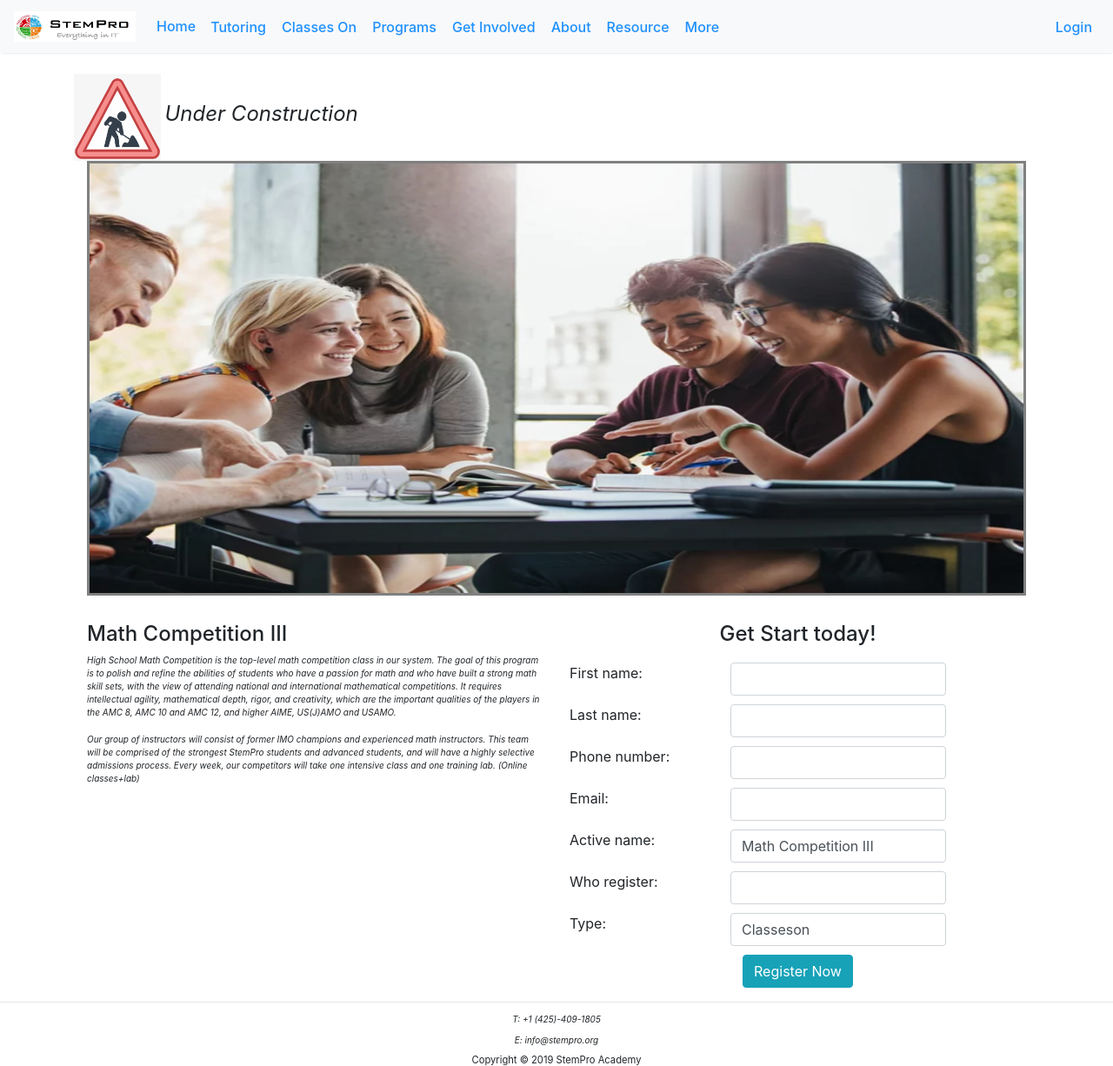
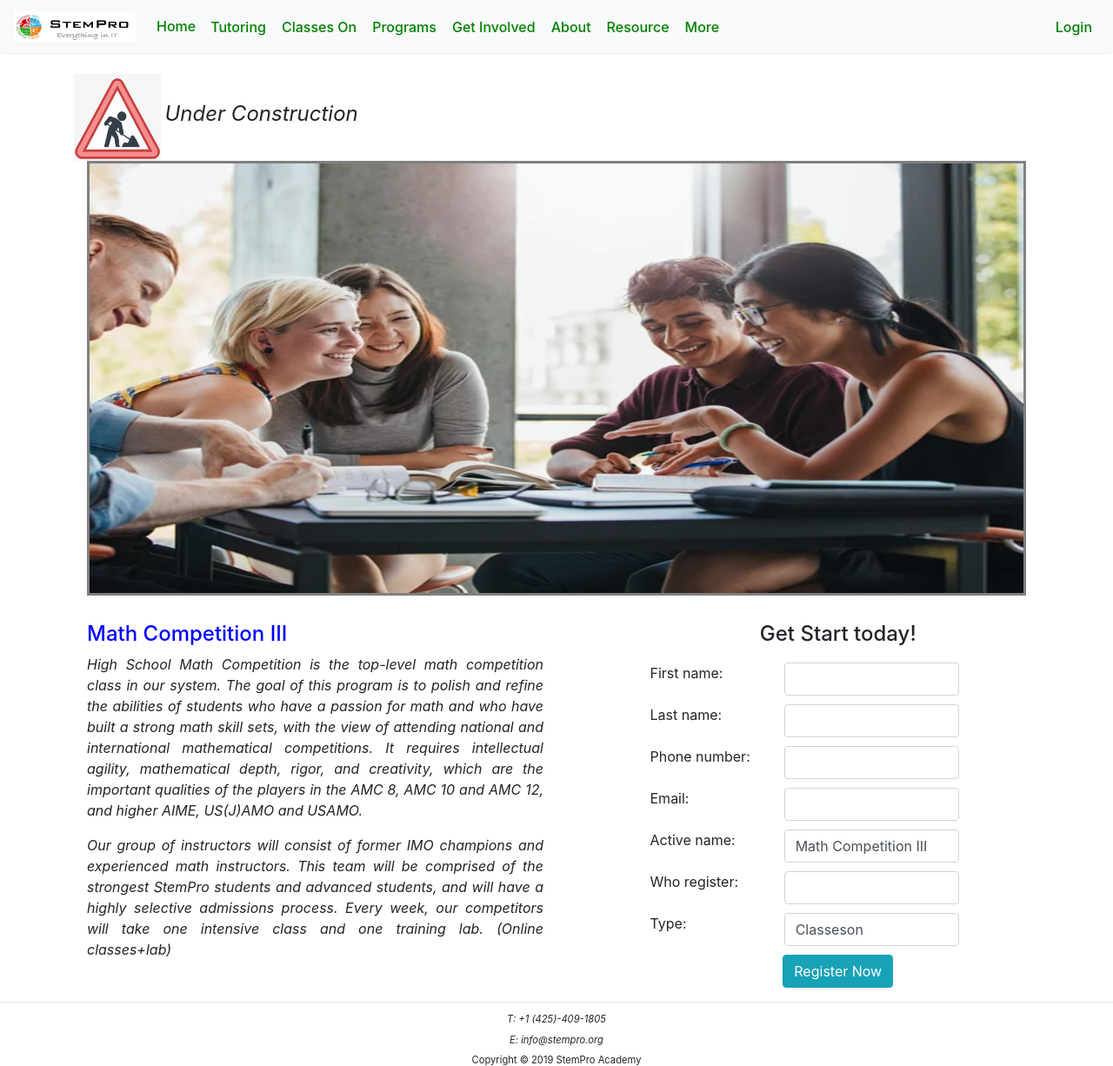
Before and after one commit to PrecociouslyDigital/stempro, a Django app: page /users/math_3 in a window 1280 px wide. Shown: the whole page at 87% size. Run offline with Django 3.2, Linux system fonts and the light colour scheme; some libraries are stand-ins or nearby versions.

Commit message:
update style

```diff
--- a/static/css/style.css
+++ b/static/css/style.css
@@ -9,7 +9,6 @@ button:focus {
 .signup_class {
   line-height: 0.9em;
 }
-
 
 .recommend {
   position: relative;
@@ -45,7 +44,6 @@ button:focus {
 }
 
 p {
-  font-size: 10px;
   font-style: oblique;
 }
 
--- a/templates/base.html
+++ b/templates/base.html
@@ -30,9 +30,9 @@
             </div>
             <div class="collapse navbar-collapse" id="navbarNavAltMarkup">
                 <ul class="nav navbar-nav">
-                    <li><a class="nav-item nav-link" href="{% url 'home' %}" style="color:dodgerblue; font-weight: 500;">Home</a></li>
+                    <li><a class="nav-item nav-link" href="{% url 'home' %}" style="color:green; font-weight: 500;">Home</a></li>
                     <li class="nav-item dropdown">
-                      <button role="button" type="button" class="nav-link dropdown btn" data-toggle="dropdown" style="color:dodgerblue;font-weight:500;">
+                      <button role="button" type="button" class="nav-link dropdown btn" data-toggle="dropdown" style="color:green;font-weight:500;">
                           Tutoring
                       </button>
                       <div class="dropdown-menu" aria-labelledby="navbarDropdown">
@@ -43,7 +43,7 @@
                     </li>
 
                     <li class="nav-item dropdown">
-                      <button role="button" type="button" class="nav-link dropdown btn" data-toggle="dropdown" style="color:dodgerblue; font-weight: 500;">
+                      <button role="button" type="button" class="nav-link dropdown btn" data-toggle="dropdown" style="color:green; font-weight: 500;">
                           Classes On
                       </button>
                       <div class="dropdown-menu" aria-labelledby="navbarDropdown">
@@ -55,7 +55,7 @@
                     </li>
 
                     <li class="nav-item dropdown">
-                      <button role="button" type="button" class="nav-link dropdown btn" data-toggle="dropdown" style="color:dodgerblue; font-weight: 500;">
+                      <button role="button" type="button" class="nav-link dropdown btn" data-toggle="dropdown" style="color:green; font-weight: 500;">
                           Programs
                       </button>
                       <div class="dropdown-menu" aria-labelledby="navbarDropdown">
@@ -66,7 +66,7 @@
                     </li>
 
                     <li class="nav-item dropdown">
-                      <button role="button" type="button" class="nav-link dropdown btn" data-toggle="dropdown" style="color:dodgerblue; font-weight: 500;">
+                      <button role="button" type="button" class="nav-link dropdown btn" data-toggle="dropdown" style="color:green; font-weight: 500;">
                           Get Involved
                       </button>
                       <div class="dropdown-menu" aria-labelledby="navbarDropdown">
@@ -77,7 +77,7 @@
                     </li>
 
                     <li class="nav-item dropdown">
-                      <button role="button" type="button" class="nav-link dropdown btn" data-toggle="dropdown" style="color:dodgerblue; font-weight: 500;">
+                      <button role="button" type="button" class="nav-link dropdown btn" data-toggle="dropdown" style="color:green; font-weight: 500;">
                           About
                       </button>
                       <div class="dropdown-menu" aria-labelledby="navbarDropdown">
@@ -87,7 +87,7 @@
                     </li>
 
                     <li class="nav-item dropdown">
-                      <button role="button" type="button" class="nav-link dropdown btn" data-toggle="dropdown" style="color:dodgerblue; font-weight: 500;">
+                      <button role="button" type="button" class="nav-link dropdown btn" data-toggle="dropdown" style="color:green; font-weight: 500;">
                           Resource
                       </button>
                       <div class="dropdown-menu" aria-labelledby="navbarDropdown">
@@ -100,7 +100,7 @@
                     </li>
 
                     <li class="nav-item dropdown">
-                      <button role="button" type="button" class="nav-link dropdown btn" data-toggle="dropdown" style="color:dodgerblue; font-size:16px; font-weight: 500;">
+                      <button role="button" type="button" class="nav-link dropdown btn" data-toggle="dropdown" style="color:green; font-size:16px; font-weight: 500;">
                           More
                       </button>
                       <div class="dropdown-menu" aria-labelledby="navbarDropdown">
@@ -111,10 +111,10 @@
                 </ul>
                 <ul class="nav navbar-nav ml-auto">
                   {% if user.is_authenticated %}
-                    <li><a class="nav-item nav-link" style="color:dodgerblue; font-weight:500;" href="#">Hi, {{ user.username }}!</a></li>
-                    <li><a class="nav-item nav-link" style="color:dodgerblue; font-weight:500;" href="{% url 'logout' %}">Logout</a></li>
+                    <li><a class="nav-item nav-link" style="color:green; font-weight:500;" href="#">Hi, {{ user.username }}!</a></li>
+                    <li><a class="nav-item nav-link" style="color:green; font-weight:500;" href="{% url 'logout' %}">Logout</a></li>
                   {% else %}
-                    <li><a class="nav-item nav-link" style="color:dodgerblue; font-weight:500;" href={% url 'login' %}>Login</a></li>
+                    <li><a class="nav-item nav-link" style="color:green; font-weight:500;" href={% url 'login' %}>Login</a></li>
                   {% endif %}
                 </ul>
             </div>
--- a/templates/math_III.html
+++ b/templates/math_III.html
@@ -8,11 +8,12 @@
   <br />
   <div class="row">
     <div class="col-md-6" style="margin-top:30px">
-      <h4>Math Competition III</h4>
-      <p>High School Math Competition is the top-level math competition class in our system. The goal of this program is to polish and refine the abilities of students who have a passion for math and who have built a strong math skill sets, with the view of attending national and international mathematical competitions. It requires intellectual agility, mathematical depth, rigor, and creativity, which are the important qualities of the players in the AMC 8, AMC 10 and AMC 12, and higher AIME, US(J)AMO and USAMO.</P>
-      <p>Our group of instructors will consist of former IMO champions and experienced math instructors. This team will be comprised of the strongest StemPro students and advanced students, and will have a highly selective admissions process. Every week, our competitors will take one intensive class and one training lab. (Online classes+lab)</p>
+      <h4 style="color:blue">Math Competition III</h4>
+      <p style="font-size:16px; text-align: justify;">High School Math Competition is the top-level math competition class in our system. The goal of this program is to polish and refine the abilities of students who have a passion for math and who have built a strong math skill sets, with the view of attending national and international mathematical competitions. It requires intellectual agility, mathematical depth, rigor, and creativity, which are the important qualities of the players in the AMC 8, AMC 10 and AMC 12, and higher AIME, US(J)AMO and USAMO.</P>
+      <p style="font-size:16px; text-align: justify;">Our group of instructors will consist of former IMO champions and experienced math instructors. This team will be comprised of the strongest StemPro students and advanced students, and will have a highly selective admissions process. Every week, our competitors will take one intensive class and one training lab. (Online classes+lab)</p>
     </div>
-    <div class="col-md-6" style="margin-top:30px">
+    <div class="col-md-1"></div>
+    <div class="col-md-5" style="margin-top:30px">
       <form method="POST">
         <div class="text-center">
         <h4>Get Start today!</h4>
```
Also changed, not shown: templates/entrepreneur.html (+4 -3 lines), templates/group_tutoring.html (+4 -3 lines), templates/intern.html (+4 -4 lines), templates/leader.html (+4 -4 lines), templates/math_I.html (+4 -3 lines), templates/math_II.html (+4 -3 lines), templates/onetoonetutoring.html (+4 -3 lines), templates/stemproenrichment.html (+5 -4 lines), templates/test_preparation.html (+4 -3 lines), 1 other file.
